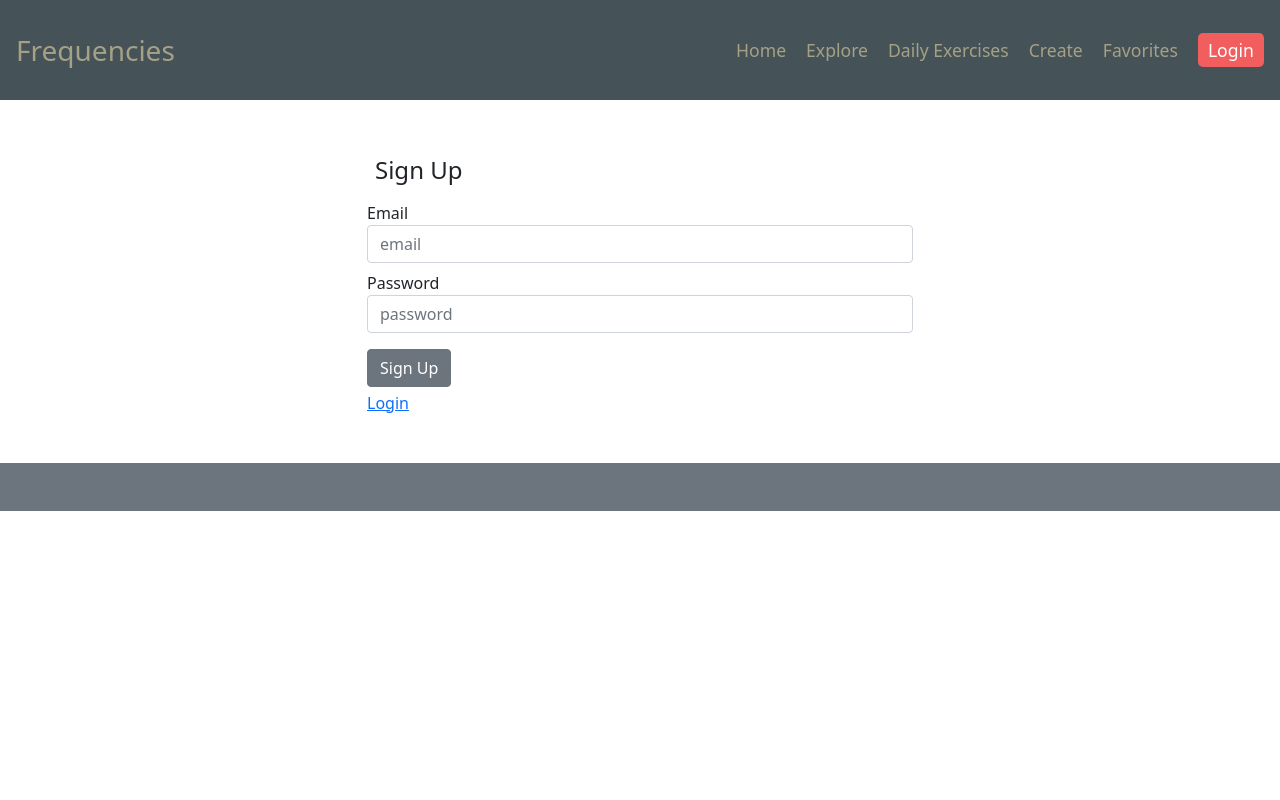
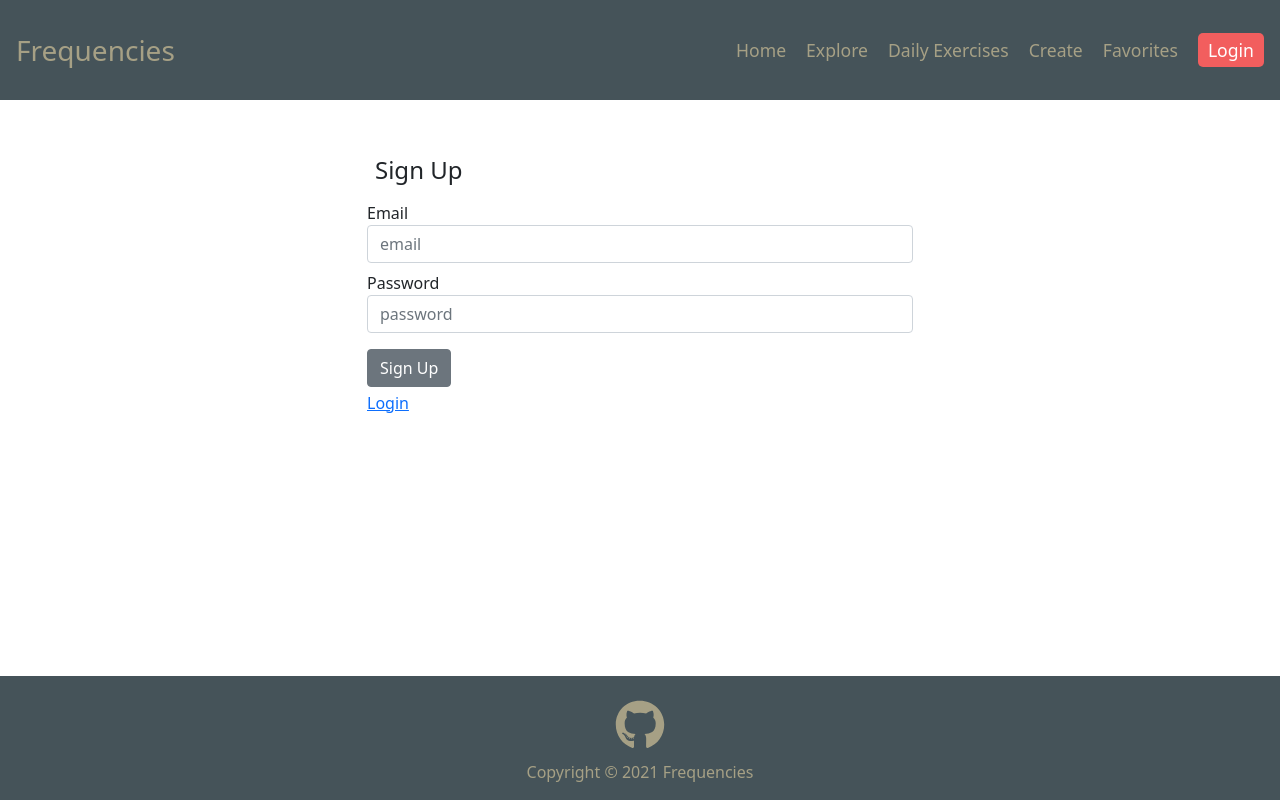
Before and after one commit to shannonjburris/well-waves, a React (Create React App) app in the folder client/: page /signup in a window 1280 px wide. Built offline with nearby package versions, Linux system fonts and the light colour scheme.

Commit message:
fixed up footer styling

```diff
--- /dev/null
+++ b/client/src/components/Footer/index.css
@@ -0,0 +1,32 @@
+:root {
+    --darkblue: #111426;
+    --grayblue: #455359;
+    --tan: #A6A085;
+    --peach: #BF7D65;
+    --coral: #F25E5E;
+}
+
+footer {
+    background-color: var(--grayblue);
+    position: fixed;
+    bottom: 0;
+}
+
+.links {
+    display: flex;
+    justify-content: center;
+}
+
+.icon {
+    color: var(--tan) !important;
+}
+
+.icon:hover {
+    color: var(--coral) !important;
+}
+
+.copyright {
+    text-align: center;
+    margin-top: 10px;
+    color: var(--tan);
+}
--- a/client/src/components/Footer/index.js
+++ b/client/src/components/Footer/index.js
@@ -1,8 +1,10 @@
 import React from "react";
+import { FaGithub } from 'react-icons/fa';
+import "./index.css"
 
 const Footer = () => {
   return (
-    <footer className="w-100 mt-auto bg-secondary p-4">
+    <footer className="w-100 mt-auto pt-4">
       <div class="container">
         <div class="links">
           <a
@@ -10,8 +12,11 @@ const Footer = () => {
             target="_blank"
             rel="noreferrer"
           >
-            <i class="fab fa-github"></i>
+            <FaGithub size={50} className="icon"/>
           </a>
+        </div>
+        <div className="copyright">
+          <p>Copyright &copy; 2021 Frequencies</p>
         </div>
       </div>
     </footer>
--- a/client/src/utils/queries.js
+++ b/client/src/utils/queries.js
@@ -6,7 +6,6 @@ export const QUERY_SOUNDS = gql`
         sounds {
             _id
             name
-            length
             tags
             link
         }
@@ -15,10 +14,9 @@ export const QUERY_SOUNDS = gql`
 
 export const QUERY_SINGLE_SOUNDS = gql`
     query getSingleSound($soundId: ID!) {
-        sound(soundId: $soundId) {
+        sounds(soundId: $soundId) {
             _id
             name
-            length
             tags
             link
         }
--- a/package.json
+++ b/package.json
@@ -22,6 +22,7 @@
   "homepage": "https://github.com/RLAQUEA/final-project#readme",
   "dependencies": {
     "bcrypt": "^5.0.1",
-    "concurrently": "^6.2.1"
+    "concurrently": "^6.2.1",
+    "react-icons": "^4.2.0"
   }
 }
```
Also changed, not shown: 1 other file (tests, documents, lock files or other folders).
